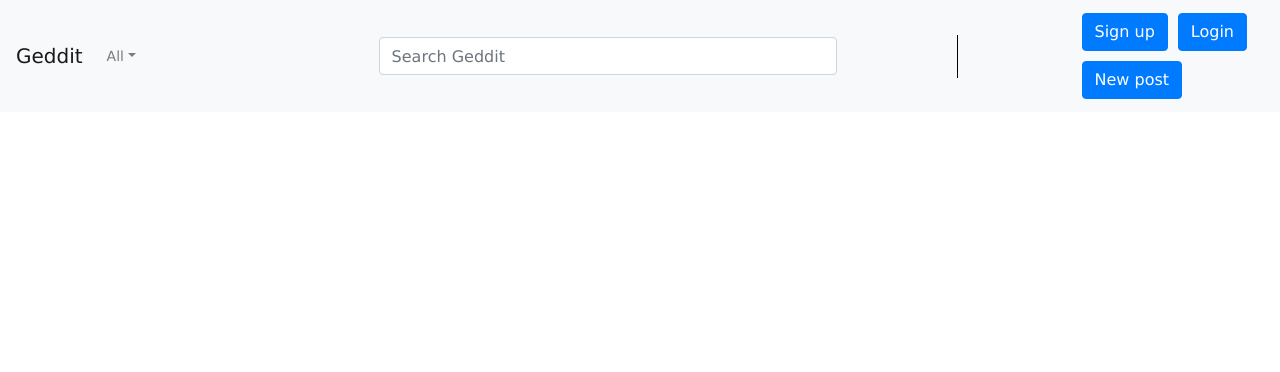
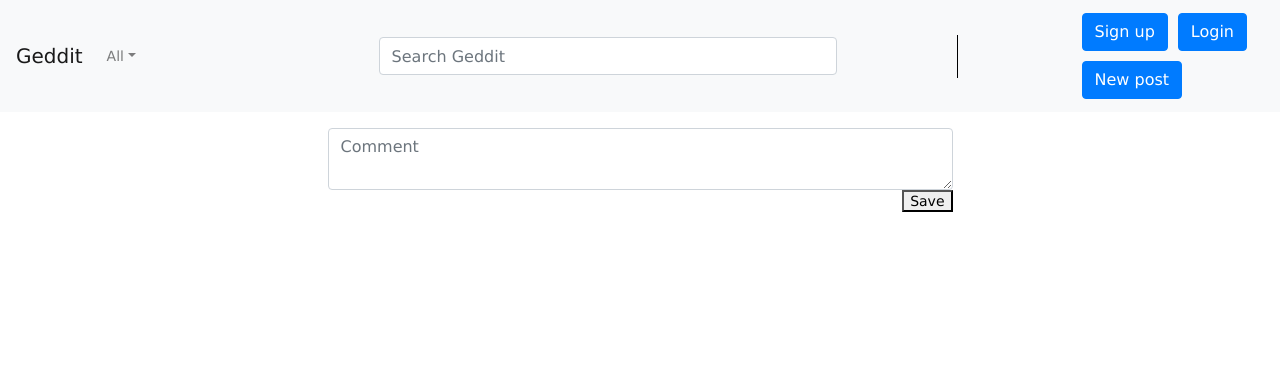
Before and after one commit to C3NZ/Geddit, a Node server app: template views/show-post.pug in a window 1280 px wide. Shown: the top 372 px of the page. Run offline with Node 20, Linux system fonts and the light colour scheme; the template is opened without the code that fills it, so the values that code supplies are empty; some libraries are stand-ins or nearby versions.

Commit message:
[feat] show subreddit and comments linked to post

```diff
--- a/views/show-post.pug
+++ b/views/show-post.pug
@@ -6,3 +6,9 @@ block content
         div.col-sm-6.offset-sm-3
             a.lead(href=post.url)= post.title
             p()= post.summary
+            form(action='/comments/' + post._id, method='POST')
+                textarea.form-control(name='content', placeholder='Comment')
+                div.text-right()
+                    button(type='submit') Save
+            each comment in post.comments
+                p= comment.content
```
